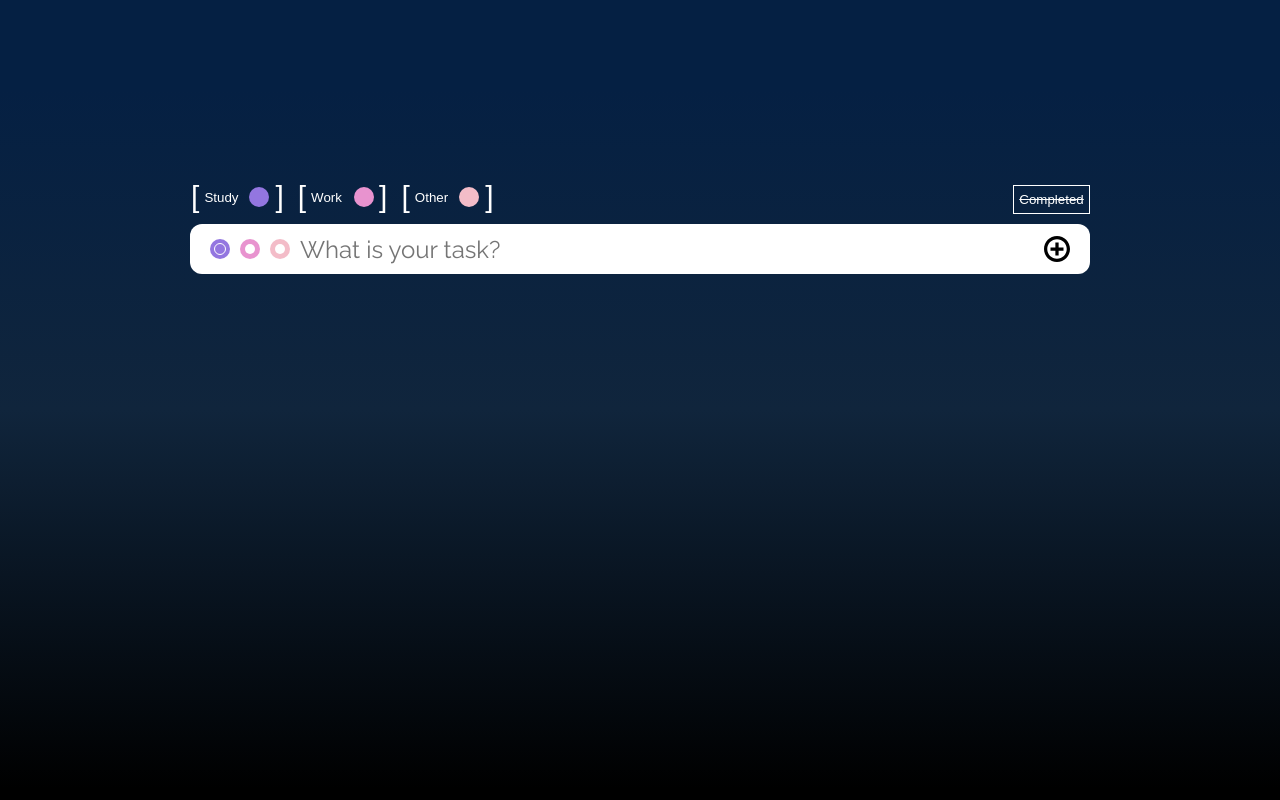
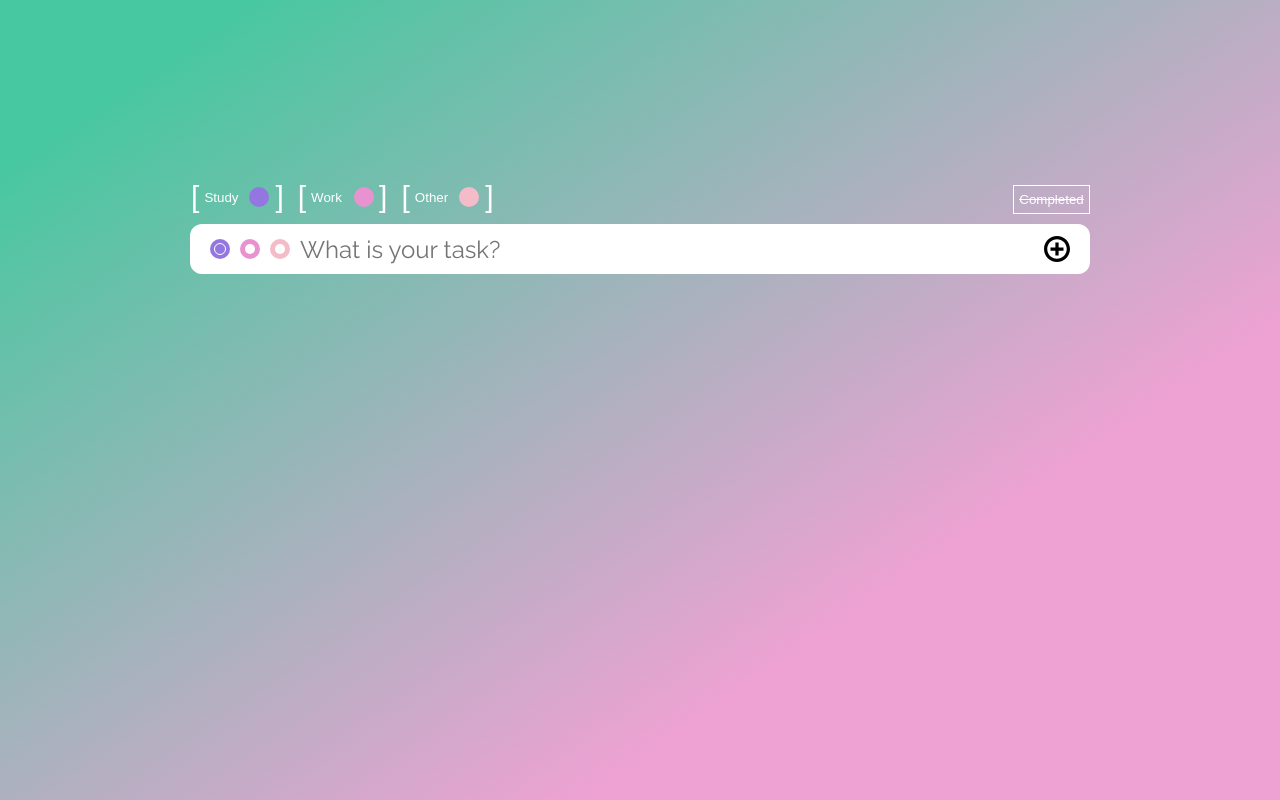
Before and after one commit to kazrias/just-do-it, a React (Vite) app: page / in a window 1280 px wide. Built offline with nearby package versions, Linux system fonts and the light colour scheme.

Commit message:
new background color

```diff
--- a/src/App.scss
+++ b/src/App.scss
@@ -13,7 +13,7 @@ a {
 }
 
 body {
-  background: linear-gradient(180deg, rgb(5, 32, 67) 11.2%, rgb(16, 37, 60) 51.2%, rgb(0, 0, 0) 98.6%);
+  background: linear-gradient(145.6deg, rgb(72, 200, 160) 10.2%, rgb(237, 162, 211) 71.3%);
 }
 
 .container {
```
